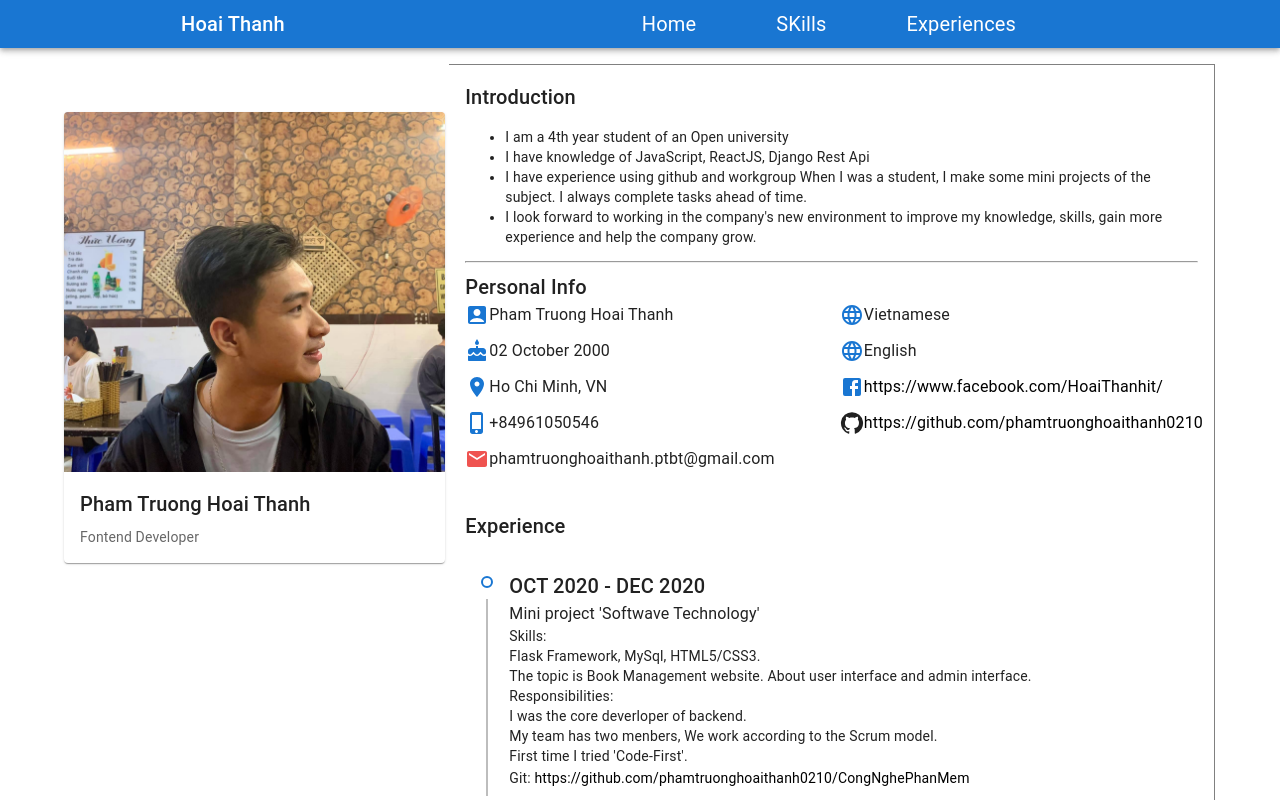
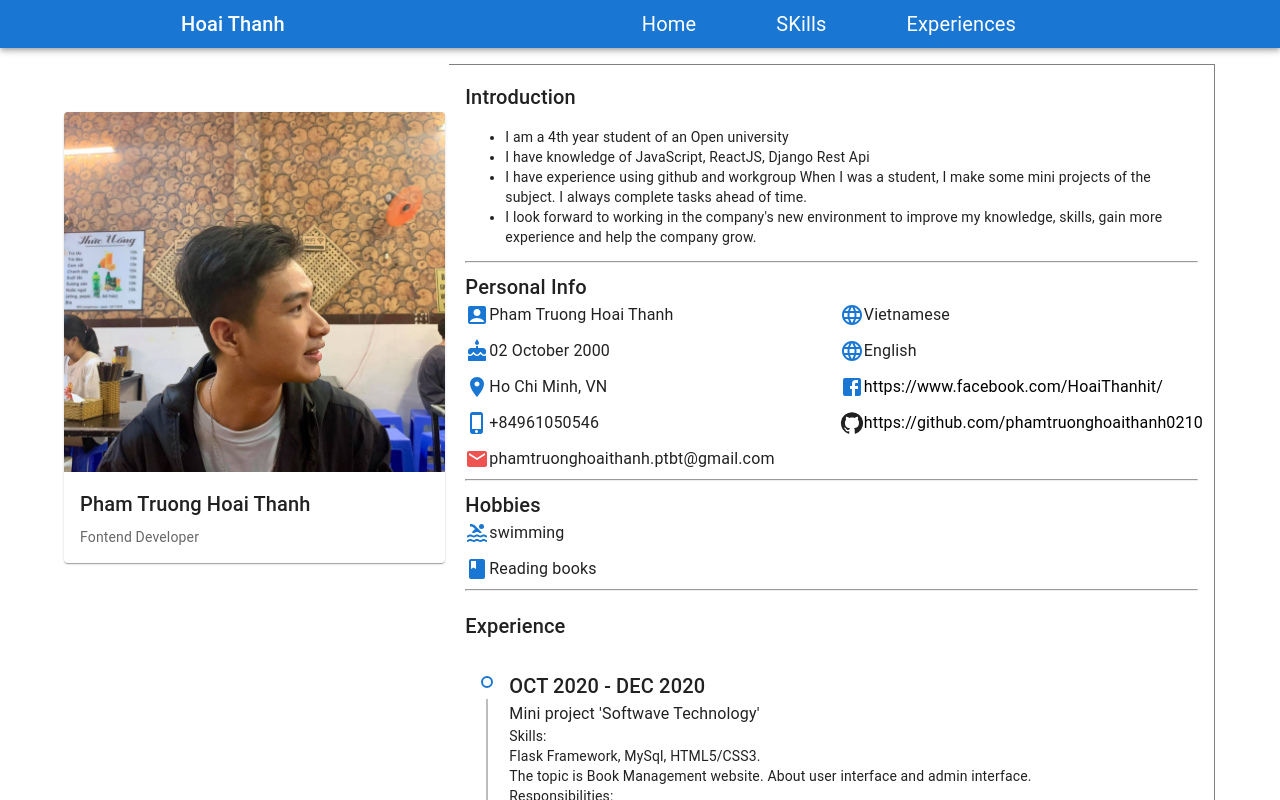
Before and after one commit to phamtruonghoaithanh0210/cv, a React (Create React App) app: page / in a window 1280 px wide. Shown: the top 800 px of the page. Built offline with nearby package versions, Linux system fonts and the light colour scheme.

Commit message:
add hobies in Info component

```diff
--- a/src/body/Info.js
+++ b/src/body/Info.js
@@ -9,10 +9,13 @@ import LanguageIcon from '@mui/icons-material/Language';
 import FacebookIcon from '@mui/icons-material/Facebook';
 import GitHubIcon from '@mui/icons-material/GitHub';
 import LocationOnIcon from '@mui/icons-material/LocationOn';
+import PoolIcon from '@mui/icons-material/Pool';
+import BookIcon from '@mui/icons-material/Book';
 import { red } from '@mui/material/colors';
 import {makeStyles} from "@mui/styles"
 
 export default function Info() {
+    const hobies = dataCV["hobbies"]
     const data= dataCV["summary"]
     const listSummary = data.map((idx)=><li>{idx}</li>)
     const email = dataCV["info"]["email"]
@@ -30,7 +33,7 @@ export default function Info() {
         <Box
             sx={{
             width: 766,
-            height: 430,
+            height: 530,
             padding: 2,
             borderRight: '1px solid grey',
             borderTop: '1px solid grey',
@@ -69,6 +72,15 @@ export default function Info() {
                     </Stack>
                 </Grid>
             </Grid>
+            <hr/>
+            <Typography variant="h6" color="inherit" component="div">
+                Hobbies
+            </Typography>
+                <Stack spacing={1.5} direction="column" justifyContent="flex-start" alignItems="stretch">
+                    <div className={classes.div}><PoolIcon color="primary"/>{hobies[0]}</div>
+                    <div className={classes.div}><BookIcon color="primary"/>{hobies[1]}</div>
+                </Stack>
+            <hr/>
         </Box>
     )
 }
--- a/src/data/cv.json
+++ b/src/data/cv.json
@@ -112,7 +112,7 @@
             "major": "Software Engineering",
             "time": " OCT 2018 - Now",
             "achievements":[
-                "I had three scholarship 'Encourage Learning' ",
+                "I had three scholarship 'Encourage Learning'. ",
                 "I completed 4 semesters grade Good."
             ]
         }
```
